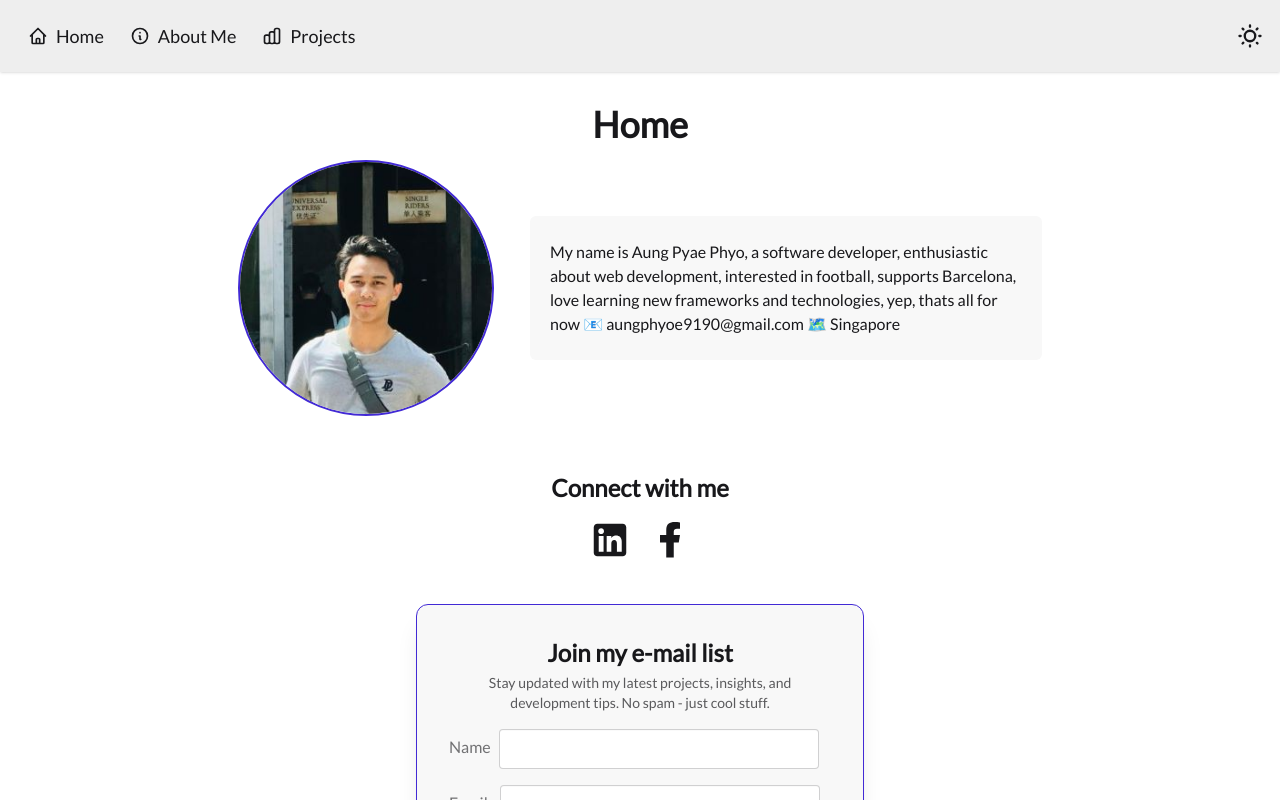
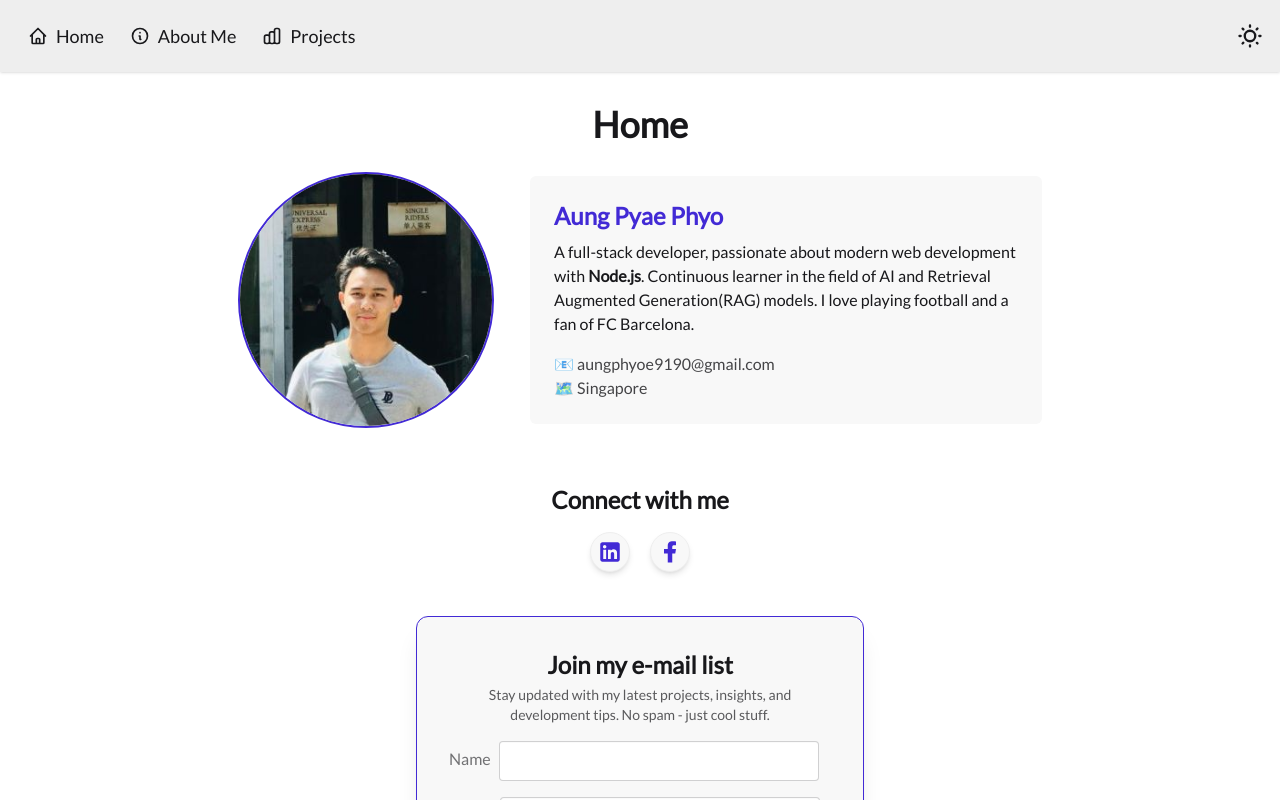
Before and after one commit to AungPPhyo10/my-portfolio, a Next.js app: page / in a window 1280 px wide. Shown: the top 800 px of the page. Built offline with nearby package versions, Linux system fonts and the light colour scheme; no server answers.

Commit message:
polishing layouts and styles

```diff
--- a/app/(found)/page.js
+++ b/app/(found)/page.js
@@ -10,18 +10,25 @@ export default function Home() {
       <br/>
 
       <div className="animate__animated animate__fadeInUp">
-        <div className="small-heading">Connect with me</div>
-        <div className="flex justify-center gap-5">
-          <div>
-            <a href="https://www.linkedin.com/in/aung-pyae-phyo9190/" target="_blank" >
-              <svg className="link-hover" aria-label="LinkedIn logo" width="40" height="40" xmlns="http://www.w3.org/2000/svg" viewBox="0 0 32 32"><path fill="currentColor" d="M26.111,3H5.889c-1.595,0-2.889,1.293-2.889,2.889V26.111c0,1.595,1.293,2.889,2.889,2.889H26.111c1.595,0,2.889-1.293,2.889-2.889V5.889c0-1.595-1.293-2.889-2.889-2.889ZM10.861,25.389h-3.877V12.87h3.877v12.519Zm-1.957-14.158c-1.267,0-2.293-1.034-2.293-2.31s1.026-2.31,2.293-2.31,2.292,1.034,2.292,2.31-1.026,2.31-2.292,2.31Zm16.485,14.158h-3.858v-6.571c0-1.802-.685-2.809-2.111-2.809-1.551,0-2.362,1.048-2.362,2.809v6.571h-3.718V12.87h3.718v1.686s1.118-2.069,3.775-2.069,4.556,1.621,4.556,4.975v7.926Z" fillRule="evenodd"></path></svg>
-            </a>
-          </div>
-          <div>
-            <a href="https://www.facebook.com/share/1JSiUwzXRo/?mibextid=wwXIfr" target="_blank" >
-            <svg className="link-hover" aria-label="Facebook logo" width="40" height="40" xmlns="http://www.w3.org/2000/svg" viewBox="0 0 32 32"><path fill="currentColor" d="M8 12h5V8c0-6 4-7 11-6v5c-4 0-5 0-5 3v2h5l-1 6h-4v12h-6V18H8z"></path></svg>
-            </a>
-          </div>
+        <div className="small-heading mb-4">Connect with me</div>
+        <div className="flex justify-center gap-5 flex-wrap">
+          <a href="https://www.linkedin.com/in/aung-pyae-phyo9190/" target="_blank"
+            className="btn btn-circle bg-base-200 hover:bg-primary/20 transition-all border border-base-300 shadow-md"
+            aria-label="LinkedIn"
+          >
+            <svg width="24" height="24" fill="currentColor" className="text-primary" viewBox="0 0 32 32">
+              <path d="M26.111,3H5.889c-1.595,0-2.889,1.293-2.889,2.889V26.111c0,1.595,1.293,2.889,2.889,2.889H26.111c1.595,0,2.889-1.293,2.889-2.889V5.889c0-1.595-1.293-2.889-2.889-2.889ZM10.861,25.389h-3.877V12.87h3.877v12.519Zm-1.957-14.158c-1.267,0-2.293-1.034-2.293-2.31s1.026-2.31,2.293-2.31,2.292,1.034,2.292,2.31-1.026,2.31-2.292,2.31Zm16.485,14.158h-3.858v-6.571c0-1.802-.685-2.809-2.111-2.809-1.551,0-2.362,1.048-2.362,2.809v6.571h-3.718V12.87h3.718v1.686s1.118-2.069,3.775-2.069,4.556,1.621,4.556,4.975v7.926Z" />
+            </svg>
+          </a>
+
+          <a href="https://www.facebook.com/share/1JSiUwzXRo/?mibextid=wwXIfr" target="_blank"
+            className="btn btn-circle bg-base-200 hover:bg-primary/20 transition-all border border-base-300 shadow-md"
+            aria-label="Facebook"
+          >
+            <svg width="24" height="24" fill="currentColor" className="text-primary" viewBox="0 0 32 32">
+              <path d="M8 12h5V8c0-6 4-7 11-6v5c-4 0-5 0-5 3v2h5l-1 6h-4v12h-6V18H8z" />
+            </svg>
+          </a>
         </div>
       </div>
       <br/>
@@ -29,8 +36,8 @@ export default function Home() {
       <ScrollAnimate>
         <Form/>
       </ScrollAnimate>
+      <br/>
 
-      <br/>
     </div>
   );
 }
--- a/app/(found)/projects/[id]/page.js
+++ b/app/(found)/projects/[id]/page.js
@@ -42,8 +42,26 @@ export default function Page({ params }) {
             <div>
                 <h1 className="text-3xl font-bold mb-3">{project.title}</h1>
                 <p className="mb-5">{project.description}</p>
+                <br/>
 
                 <div className="flex flex-wrap gap-3 mb-5">
+                <div className="font-bold">
+                    <svg
+                    xmlns="http://www.w3.org/2000/svg"
+                    fill="none"
+                    viewBox="0 0 24 24"
+                    className="inline-block h-5 w-5 stroke-current me-2"
+                    >
+                    <path
+                    strokeLinecap="round"
+                    strokeLinejoin="round"
+                    strokeWidth="2"
+                    d="M13 16h-1v-4h-1m1-4h.01M21 12a9 9 0 11-18 0 9 9 0 0118 0z"
+                    ></path>
+                    </svg>
+                    Techs used :
+                </div>
+
                 {project.techs.map((tech, i) => (
                     <span key={i} className="badge badge-outline hover:scale-110 transition">
                     {tech}
@@ -51,8 +69,8 @@ export default function Page({ params }) {
                 ))}
                 </div>
 
-                {project.github && <div className="mb-2">{project.github}</div>}
-                {project.link && <div>{project.link}</div>}
+                {project.github && <div className="mb-2 link link-primary hover:scale-110 transition">{project.github}</div>}
+                {project.link && <div className="link link-primary hover:scale-110 transition">{project.link}</div>}
             </div>
             </div>
         </div>
--- a/app/(found)/projects/page.js
+++ b/app/(found)/projects/page.js
@@ -20,17 +20,17 @@ export default function Project() {
       setProjectDisplay(filteredProjects);
     }, 500)         // put delay to avoid over-updating while typing
 
-    return () => clearTimeout(timer) // Clean up timeout
+    return () => clearTimeout(timer)  // Clean up timeout
   }, [deferredQuery])
 
   return (
     <div>
-      <h1 className="heading mb-[35px] animate__animated animate__fadeInUp">My Projects</h1>
+      <h1 className="heading mb-4 animate__animated animate__fadeInUp">My Projects</h1>
 
       <div className="block text-center mb-4">
         <div className="flex flex-row justify-center gap-3">
           <Image src="/logos/git.svg" alt="Github icon" width={25} height={25} />
-          <a href="https://github.com/AungPPhyo10" target="_blank">Browse my Github Repository</a>
+          <a href="https://github.com/AungPPhyo10" target="_blank" className="link link-primary hover:scale-110 transition">Browse my Github Repository</a>
         </div>
 
         <label className="input input-md mt-5">
--- a/app/components/intro.js
+++ b/app/components/intro.js
@@ -2,32 +2,30 @@ import Image from 'next/image';
 
 export default function Intro() {
   return (
-        <div className="hero">
+    <div className="hero mt-3">
       <div className="hero-content flex-col lg:flex-row">
+        {/* Avatar */}
         <div className="avatar lg:me-5">
           <div className="relative w-[200px] h-[200px] lg:w-[256px] lg:h-[256px] rounded-full border-primary border-2">
-                    <Image src="/my-avatar-pic.jpg" alt="Avatar picture" sizes="(max-width:100px)" fill priority/>
+            <Image src="/my-avatar-pic.jpg" alt="Avatar picture" sizes="(max-width:100px)" fill priority />
           </div>
         </div>
-            <div>
-            <p className="py-6 flex justify-center bg-base-200 rounded-md p-5 animate__animated animate__fadeInUp">
-                My name is Aung Pyae Phyo, a software developer, enthusiastic about web development, interested in football,
-                supports Barcelona, love learning new frameworks and technologies, yep, thats all for now
-                📧 aungphyoe9190@gmail.com
-                🗺️ Singapore
+
+        <div className="bg-base-200 rounded-md p-6 animate__animated animate__fadeInUp w-full">
+          <h2 className="text-2xl font-bold mb-2 text-primary">
+            Aung Pyae Phyo
+          </h2>
+          <p className="mb-4">
+            A full-stack developer, passionate about modern web development with <strong>Node.js</strong>.
+            Continuous learner in the field of AI and Retrieval Augmented Generation(RAG) models.
+            I love playing football and a fan of FC Barcelona.
           </p>
+          <div className="opacity-80">
+            <p>📧 <span className="font-medium">aungphyoe9190@gmail.com</span></p>
+            <p>🗺️ <span className="font-medium">Singapore</span></p>
+          </div>
         </div>
       </div>
     </div>
   )
 }
-
-/**
- * <svg aria-label="Email icon" width="16" height="16" xmlns="http://www.w3.org/2000/svg" viewBox="0 0 24 24"><g strokeLinejoin="round" strokeLinecap="round" strokeWidth="2" fill="none" stroke="black"><rect width="20" height="16" x="2" y="4" rx="2"></rect><path d="m22 7-8.97 5.7a1.94 1.94 0 0 1-2.06 0L2 7"></path></g></svg>
-    Email : aung.p.phyo123@gmail.com
-
-    <svg aria-hidden="true" focusable="false" width="24" height="24" viewBox="0 0 24 24">
-    <path d="M12 2C8.13 2 5 5.13 5 9c0 5.25 7 13 7 13s7-7.75 7-13c0-3.87-3.13-7-7-7zm0 9.5c-1.38 0-2.5-1.12-2.5-2.5s1.12-2.5 2.5-2.5 2.5 1.12 2.5 2.5-1.12 2.5-2.5 2.5z" fill="currentColor"/>
-    </svg>
-
- */
```
Also changed, not shown: app/lib/data.js. Lines whose indentation alone changed are shown as unchanged.
